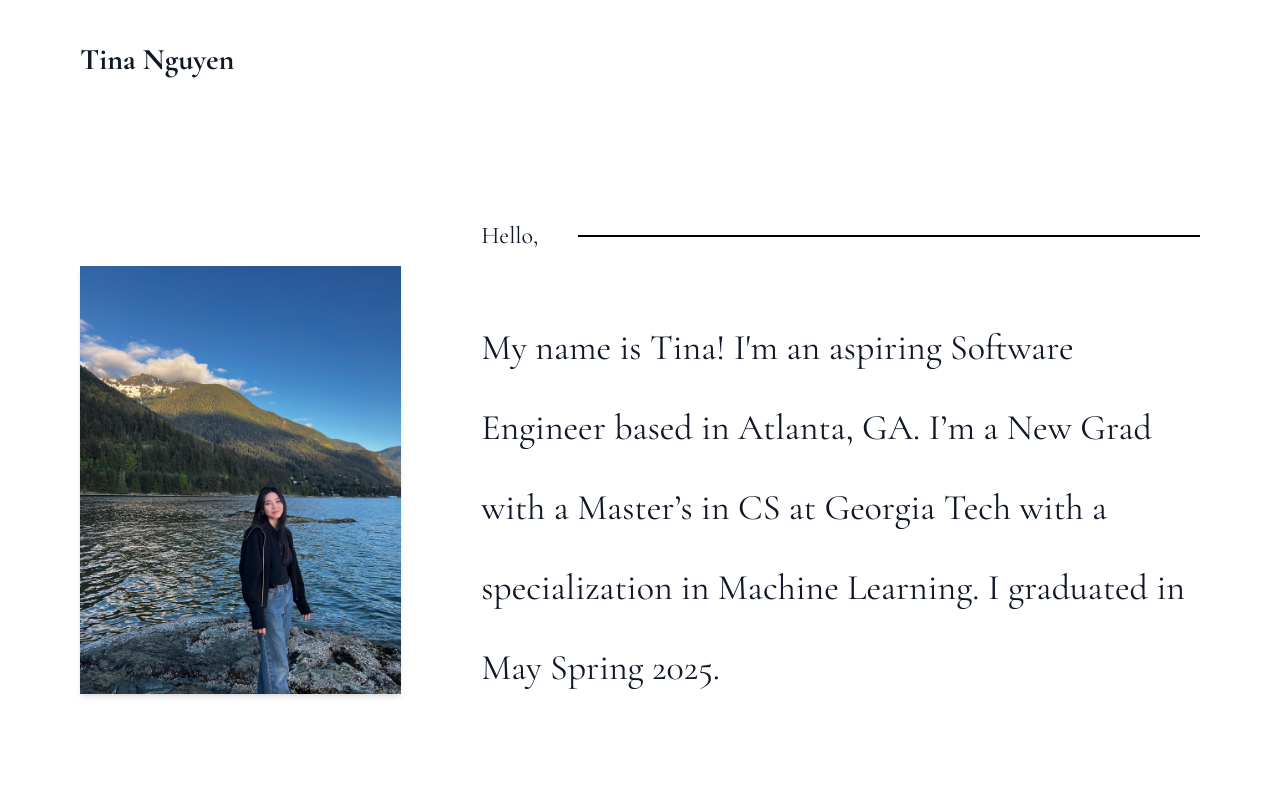
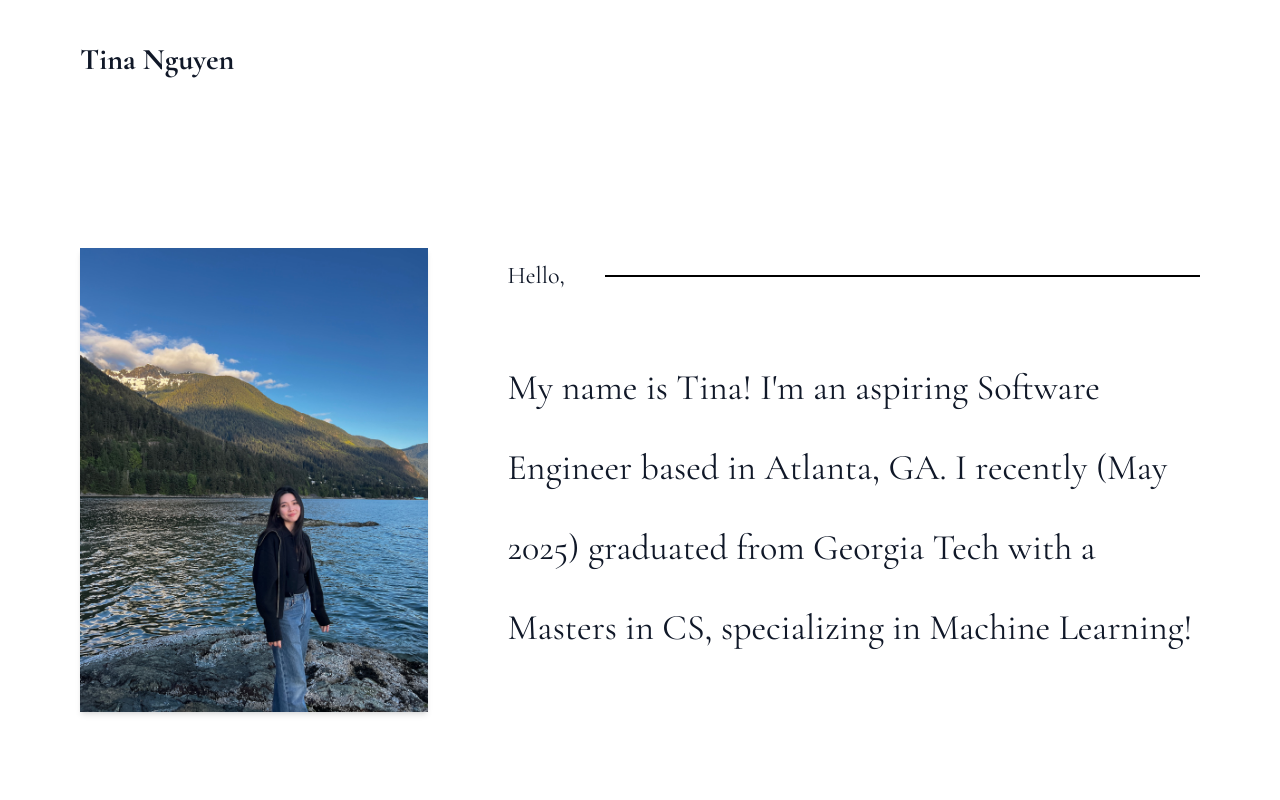
Before and after one commit to tinan272/tinan272.github.io, a Next.js app: page / in a window 1280 px wide. Shown: the top 800 px of the page. Built offline with nearby package versions, Linux system fonts and the light colour scheme; some icons are missing.

Commit message:
fix statement and images

```diff
--- a/src/app/layout.js
+++ b/src/app/layout.js
@@ -9,8 +9,8 @@ const cormorant = Cormorant_Garamond({
 });
 
 export const metadata = {
-    title: "Create Next App",
-    description: "Generated by create next app",
+    title: "Tina's Portfolio",
+    description: "Tina Nguyen's Portfolio",
 };
 
 export default function RootLayout({ children }) {
--- a/src/app/page.js
+++ b/src/app/page.js
@@ -11,10 +11,7 @@ import ListSection from "./components/ListSection";
 import Qualifications from "../../data/qualifications.json";
 
 export default function Home() {
-    let statement = `My name is Tina! I'm an aspiring Software Engineer based in Atlanta, GA. I’m a
-                    New Grad with a Master’s in CS at Georgia Tech with a
-                    specialization in Machine Learning. I graduated in
-                    May Spring 2025.`;
+    let statement = `My name is Tina! I'm an aspiring Software Engineer based in Atlanta, GA. I recently (May 2025) graduated from Georgia Tech with a Masters in CS, specializing in Machine Learning!`;
 
     return (
         <main className="flex min-h-screen flex-col bg-white text-gray-900 py-10 px-10 xl:px-20 ">
--- a/src/app/projects/coding/salesloft/page.js
+++ b/src/app/projects/coding/salesloft/page.js
@@ -1,7 +1,6 @@
 "use client";
 import Navbar from "../../../components/Navbar";
 import Image from "next/image";
-import GitHubIcon from "@mui/icons-material/GitHub";
 import SectionTitle from "../../../components/SectionTitle";
 
 export default function Salesloft() {
@@ -18,7 +17,7 @@ export default function Salesloft() {
                 <div className="flex flex-col lg:flex-row justify-between gap-10">
                     <div className="flex flex-col items-center gap-1">
                         <Image
-                            src="./images/salesloft/salesloft2.png"
+                            src="/tinan272.github.io/images/salesloft/salesloft2.png"
                             width={500}
                             height={500}
                             alt="work image"
--- a/src/app/projects/papers/bigdata/page.js
+++ b/src/app/projects/papers/bigdata/page.js
@@ -28,7 +28,7 @@ export default function BigData() {
                         {["bigdata.png", "bigdata2.png"].map((src, idx) => (
                             <div key={idx} className="w-full sm:w-1/2 lg:w-1/3">
                                 <Image
-                                    src={`./images/bigdata/${src}`}
+                                    src={`/tinan272.github.io/images/bigdata/${src}`}
                                     alt="work image"
                                     width={0}
                                     height={0}
```
